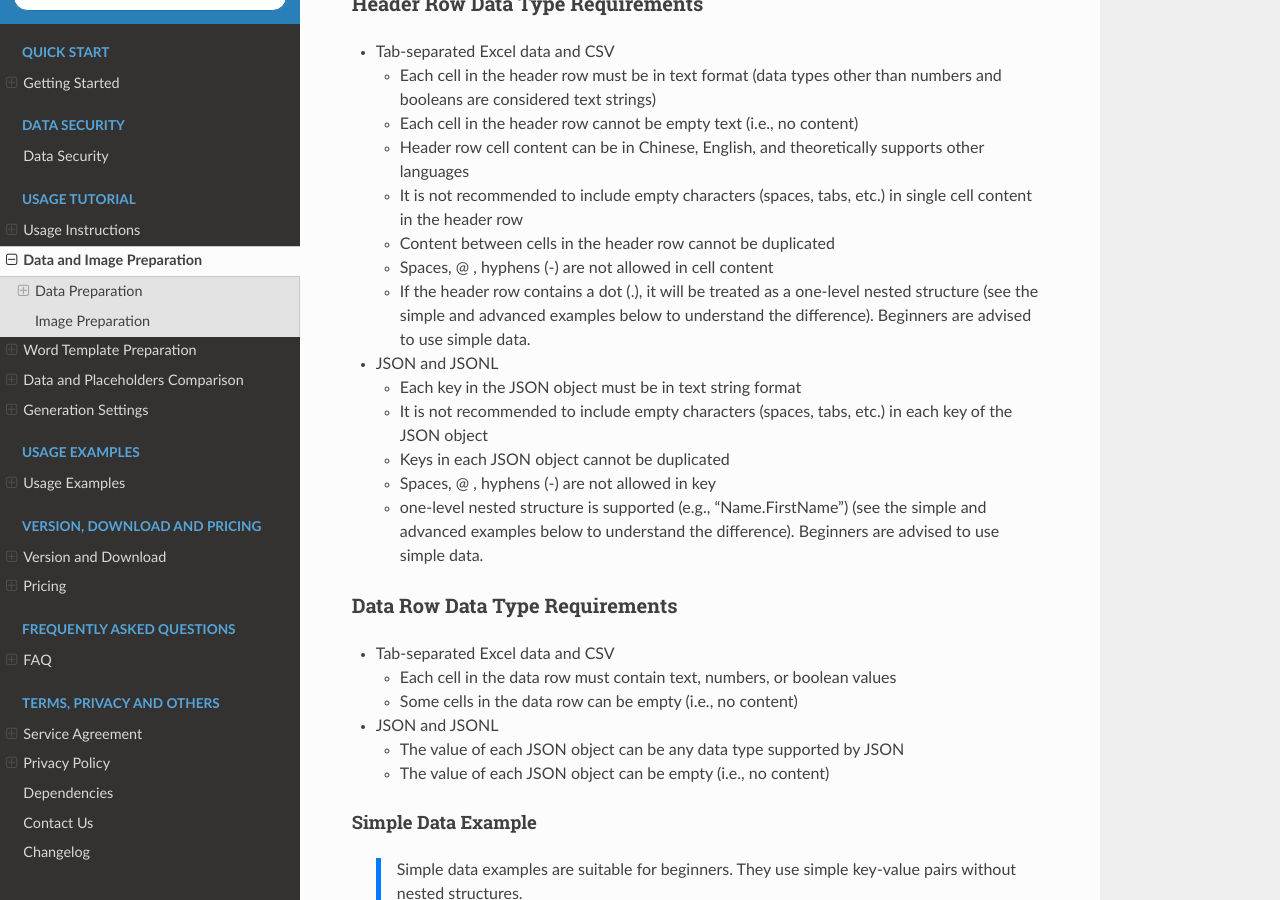
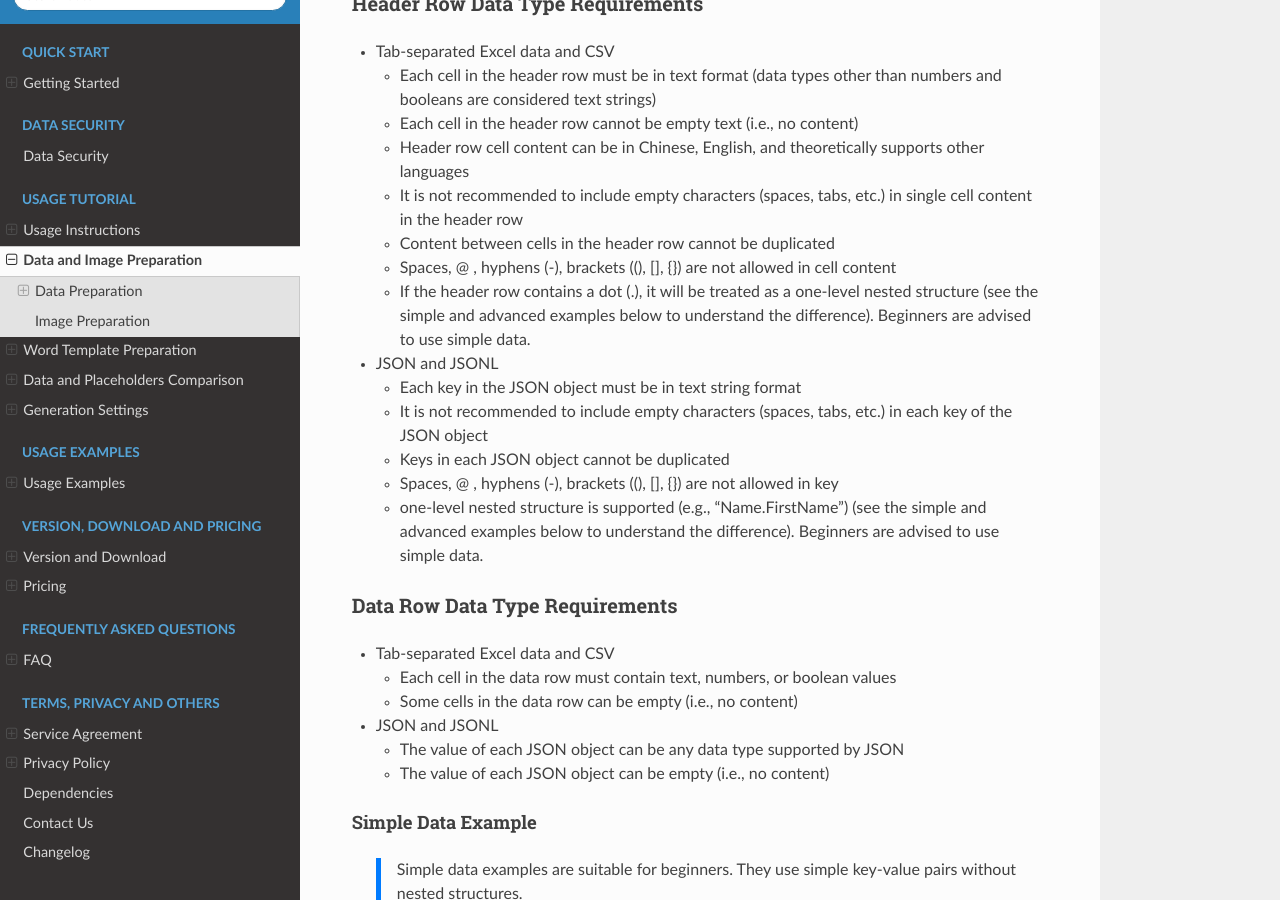
Before and after one commit to he-yang/sheet-to-doc, a Sphinx documentation site: the page built from source/ExcelData.md, in a window 1280 px wide and 900 px high, scrolled down 1193 px. Built offline with Sphinx 7.4.7 and the Read the Docs theme 3.1.0, drawn with Linux system fonts in a browser that asks for light colours.

Commit message:
to 2.11.1

```diff
--- a/source/ExcelData.md
+++ b/source/ExcelData.md
@@ -42,13 +42,13 @@
     - Header row cell content can be in Chinese, English, and theoretically supports other languages
     - It is not recommended to include empty characters (spaces, tabs, etc.) in single cell content in the header row
     - Content between cells in the header row cannot be duplicated
-    - Spaces, @ , hyphens (-) are not allowed in cell content
+    - Spaces, @ , hyphens (-), brackets ((), [], {}) are not allowed in cell content
     - If the header row contains a dot (.), it will be treated as a one-level nested structure (see the simple and advanced examples below to understand the difference). Beginners are advised to use simple data.
 - JSON and JSONL
     - Each key in the JSON object must be in text string format
     - It is not recommended to include empty characters (spaces, tabs, etc.) in each key of the JSON object
     - Keys in each JSON object cannot be duplicated
-    - Spaces, @ , hyphens (-) are not allowed in key
+    - Spaces, @ , hyphens (-), brackets ((), [], {}) are not allowed in key
     - one-level nested structure is supported (e.g., "Name.FirstName") (see the simple and advanced examples below to understand the difference). Beginners are advised to use simple data.
 
 
--- a/source/conf.py
+++ b/source/conf.py
@@ -9,7 +9,7 @@
 project = 'Sheet-to-Doc'
 copyright = '2022~2026, WTSolutions'
 author = 'WTSolutions'
-release = '2.11.0.0'
+release = '2.11.1.0'
 
 # -- General configuration ---------------------------------------------------
 # https://www.sphinx-doc.org/en/master/usage/configuration.html#general-configuration
```
Also changed, not shown: source/Download.md (+6 -6 lines), source/changelog.md (+3 -0 lines).
